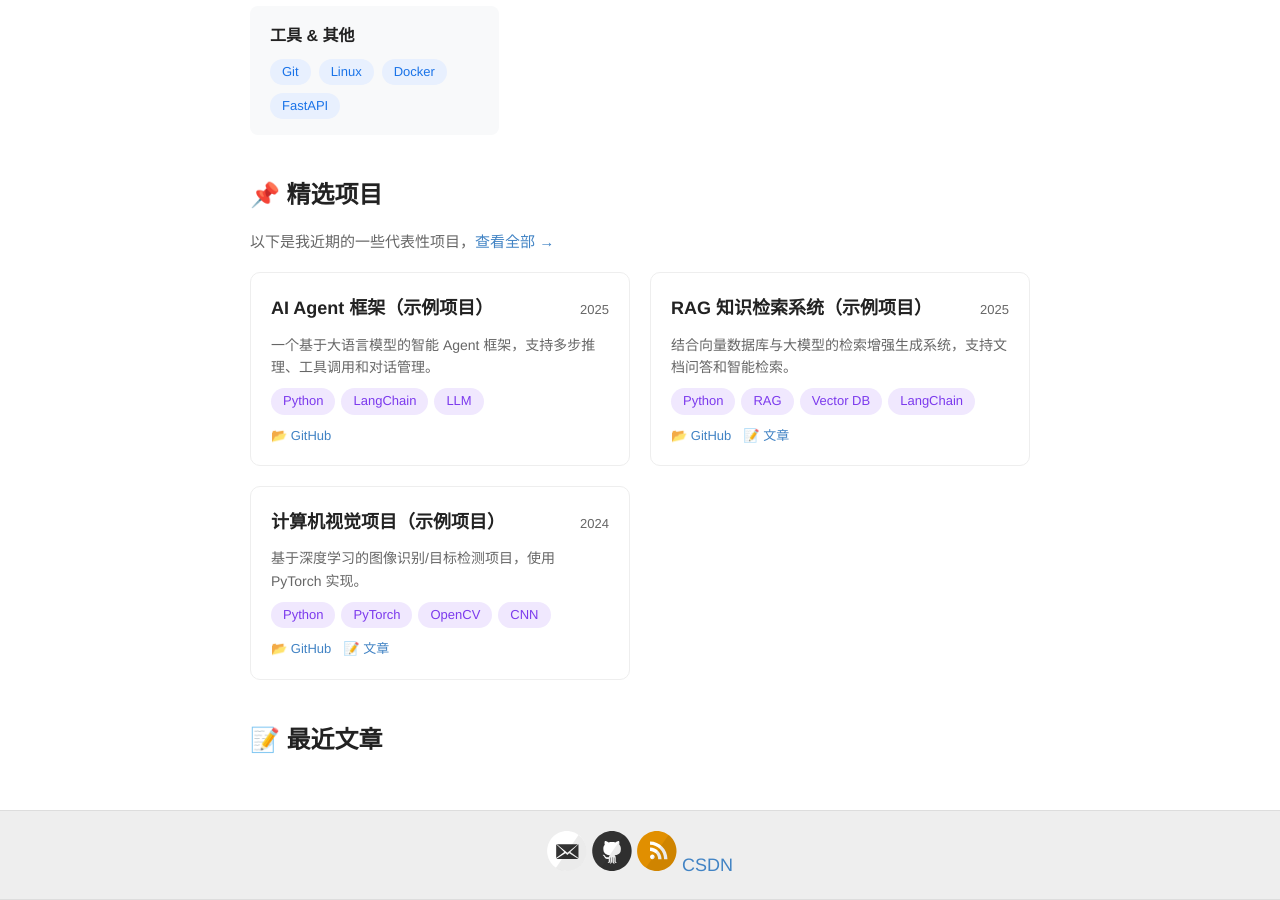
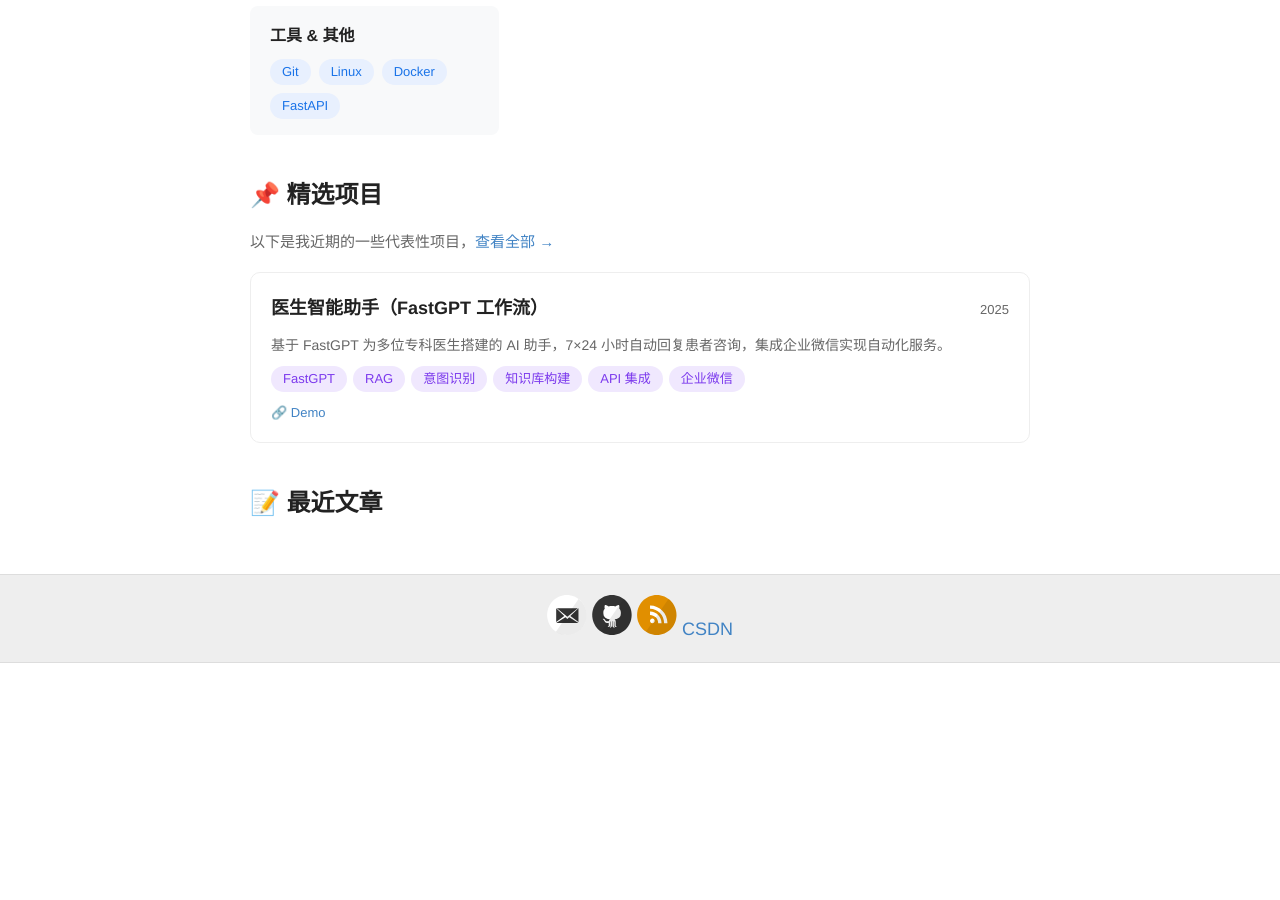
Before and after one commit to G-LJH/G-LJH.github.io, a Jekyll site: the page built from index.html, in a window 1280 px wide and 900 px high, scrolled down 741 px. Built offline with Jekyll 4.4.1, drawn with Linux system fonts in a browser that asks for light colours; after the commit the page ends 1404 px from its top, so only the background shows below that.

Commit message:
first commit

```diff
--- a/_config.yml
+++ b/_config.yml
@@ -16,7 +16,7 @@ avatar: https://avatars.githubusercontent.com/G-LJH
 # 以下配置项为可选项
 #
 
-# 页脚社交链接（只保留你需要的）
+# 为你输入的每个用户名在页脚添加图标
 footer-links:
   email: 18045034451@189.cn
   github: G-LJH
--- a/_data/projects.yml
+++ b/_data/projects.yml
@@ -1,49 +1,23 @@
 # 项目数据 - 在这里添加/编辑项目
 # 每个项目包含: title, date, description, technologies, featured(是否首页展示), order(排序), url, github, demo, article
 
-- title: AI Agent 框架（示例项目）
+- title: 医生智能助手（FastGPT 工作流）
   date: 2025
-  description: 一个基于大语言模型的智能 Agent 框架，支持多步推理、工具调用和对话管理。
+  description: 基于 FastGPT 为多位专科医生搭建的 AI 助手，7×24 小时自动回复患者咨询，集成企业微信实现自动化服务。
   technologies:
-    - Python
-    - LangChain
-    - LLM
+    - FastGPT
+    - RAG
+    - 意图识别
+    - 知识库构建
+    - API 集成
+    - 企业微信
   featured: true
   order: 1
-  url: /projects/agent-framework/
-  github: https://github.com/G-LJH/agent-framework
-  demo:
+  url: /projects/doctor-assistant/
+  github:
+  demo: https://fastgpt.in/share/n4R4kq8RvOX4SlesYAiz24I6
   article:
 
-- title: RAG 知识检索系统（示例项目）
-  date: 2025
-  description: 结合向量数据库与大模型的检索增强生成系统，支持文档问答和智能检索。
-  technologies:
-    - Python
-    - RAG
-    - Vector DB
-    - LangChain
-  featured: true
-  order: 2
-  url: /projects/rag-system/
-  github: https://github.com/G-LJH/rag-system
-  demo:
-  article: https://blog.csdn.net/qw1233w
-
-- title: 计算机视觉项目（示例项目）
-  date: 2024
-  description: 基于深度学习的图像识别/目标检测项目，使用 PyTorch 实现。
-  technologies:
-    - Python
-    - PyTorch
-    - OpenCV
-    - CNN
-  featured: true
-  order: 3
-  url: /projects/cv-project/
-  github: https://github.com/G-LJH/cv-project
-  demo:
-  article: https://blog.csdn.net/qw1233w
 
 # ============================================================
 # 以下为未展示在首页的项目（featured: false），但仍会在项目页面显示
--- a/projects/agent-framework.md
+++ /dev/null
@@ -1,33 +0,0 @@
----
-layout: page
-title: AI Agent 框架
-permalink: /projects/agent-framework/
----
-
-# AI Agent 框架
-
-> *基于大语言模型的智能 Agent 框架*
-
-## 项目简介
-
-这是一个基于大语言模型的智能 Agent 框架，支持多步推理、工具调用和对话管理。
-
-<!-- TODO: 请补充详细的项目描述 -->
-
-## 技术栈
-
-- Python
-- LangChain
-- LLM
-
-## 功能特点
-
-<!-- TODO: 请列出项目的核心功能 -->
-
-## 如何使用
-
-<!-- TODO: 请补充使用说明 -->
-
----
-
-- 📂 [GitHub 源码](https://github.com/G-LJH/agent-framework)
--- a/projects/cv-project.md
+++ /dev/null
@@ -1,31 +0,0 @@
----
-layout: page
-title: 计算机视觉项目
-permalink: /projects/cv-project/
----
-
-# 计算机视觉项目
-
-> *基于深度学习的图像识别/目标检测*
-
-## 项目简介
-
-基于深度学习的图像识别/目标检测项目，使用 PyTorch 实现。
-
-<!-- TODO: 请补充详细的项目描述 -->
-
-## 技术栈
-
-- Python
-- PyTorch
-- OpenCV
-- CNN
-
-## 功能特点
-
-<!-- TODO: 请列出项目的核心功能 -->
-
----
-
-- 📂 [GitHub 源码](https://github.com/G-LJH/cv-project)
-- 📝 [CSDN 文章](https://blog.csdn.net/qw1233w)
--- /dev/null
+++ b/projects/doctor-assistant.md
@@ -0,0 +1,67 @@
+---
+layout: page
+title: 医生智能助手（FastGPT 工作流）
+permalink: /projects/doctor-assistant/
+---
+
+# 医生智能助手
+
+> *基于 FastGPT 工作流的多专科 AI 医疗咨询系统*
+
+## 项目简介
+
+为多位不同专科医生定制开发的 AI 智能助手，通过 FastGPT 工作流实现 7×24 小时自动回复患者咨询。系统能够处理医学问答、挂号指引、购药引导等常见需求，并通过 API 接口集成到企业微信平台，实现自动化患者服务。
+
+## 核心技术
+
+- **FastGPT** - 工作流编排与对话管理
+- **RAG（检索增强生成）** - 基于医学知识库的精准回答
+- **意图识别** - 准确理解患者咨询意图
+- **知识库构建** - 医学知识整理与向量化
+- **API 集成** - 与企业微信深度对接
+- **多轮对话管理** - 支持复杂场景的连续对话
+
+## 我的工作
+
+- ✅ 独立完成需求分析，梳理各专科医生的服务场景
+- ✅ 设计 FastGPT 工作流，实现多分支对话逻辑
+- ✅ 整理医学知识库并完成向量化处理
+- ✅ 对接企业微信 API，实现消息自动回复
+- ✅ 测试调优，提升回答准确率与用户体验
+
+## 项目亮点
+
+### 1. 多专科定制化
+
+为每位医生单独定制工作流和知识库，确保专业性和准确性：
+
+- 不同专科有不同的知识体系和服务流程
+- 针对性的意图识别和回答策略
+- 灵活适配医生的个人工作习惯
+
+### 2. 企业微信集成
+
+通过 API 接口将 AI 助手接入企业微信：
+
+- 患者通过企业微信直接咨询
+- 自动回复常见咨询，减轻医生工作负担
+- 7×24 小时不间断服务
+
+### 3. 完整的 RAG 流程
+
+- 医学文档整理与清洗
+- 知识库向量化存储
+- 检索增强生成，确保回答有据可查
+
+## 在线体验
+
+以下是部分医生的 AI 助手体验链接：
+
+- [医生A 智能助手](https://fastgpt.in/share?shareId=n4R4kq8RvOX4SlesYAiz24I6)
+- [医生B 智能助手](https://fastgpt.in/share?shareId=x5ubK2jTYEAiylqyyrnQ1xau)
+- [医生C 智能助手](https://fastgpt.in/share?shareId=ssPea0cfK8txAusg5iTKC5hN)
+- [医生D 智能助手](https://fastgpt.in/share?shareId=qwAd7BTXVFeg45cb5dVPkRV0)
+
+---
+
+> 💡 注：以上为体验链接，实际部署已集成至企业微信平台。
--- a/projects/rag-system.md
+++ /dev/null
@@ -1,35 +0,0 @@
----
-layout: page
-title: RAG 知识检索系统
-permalink: /projects/rag-system/
----
-
-# RAG 知识检索系统
-
-> *结合向量数据库与大模型的检索增强生成系统*
-
-## 项目简介
-
-结合向量数据库与大模型的检索增强生成（RAG）系统，支持文档问答和智能检索。
-
-<!-- TODO: 请补充详细的项目描述 -->
-
-## 技术栈
-
-- Python
-- RAG
-- Vector DB
-- LangChain
-
-## 功能特点
-
-<!-- TODO: 请列出项目的核心功能 -->
-
-## 如何使用
-
-<!-- TODO: 请补充使用说明 -->
-
----
-
-- 📂 [GitHub 源码](https://github.com/G-LJH/rag-system)
-- 📝 [CSDN 文章](https://blog.csdn.net/qw1233w)
```
Also changed, not shown: README.md.
